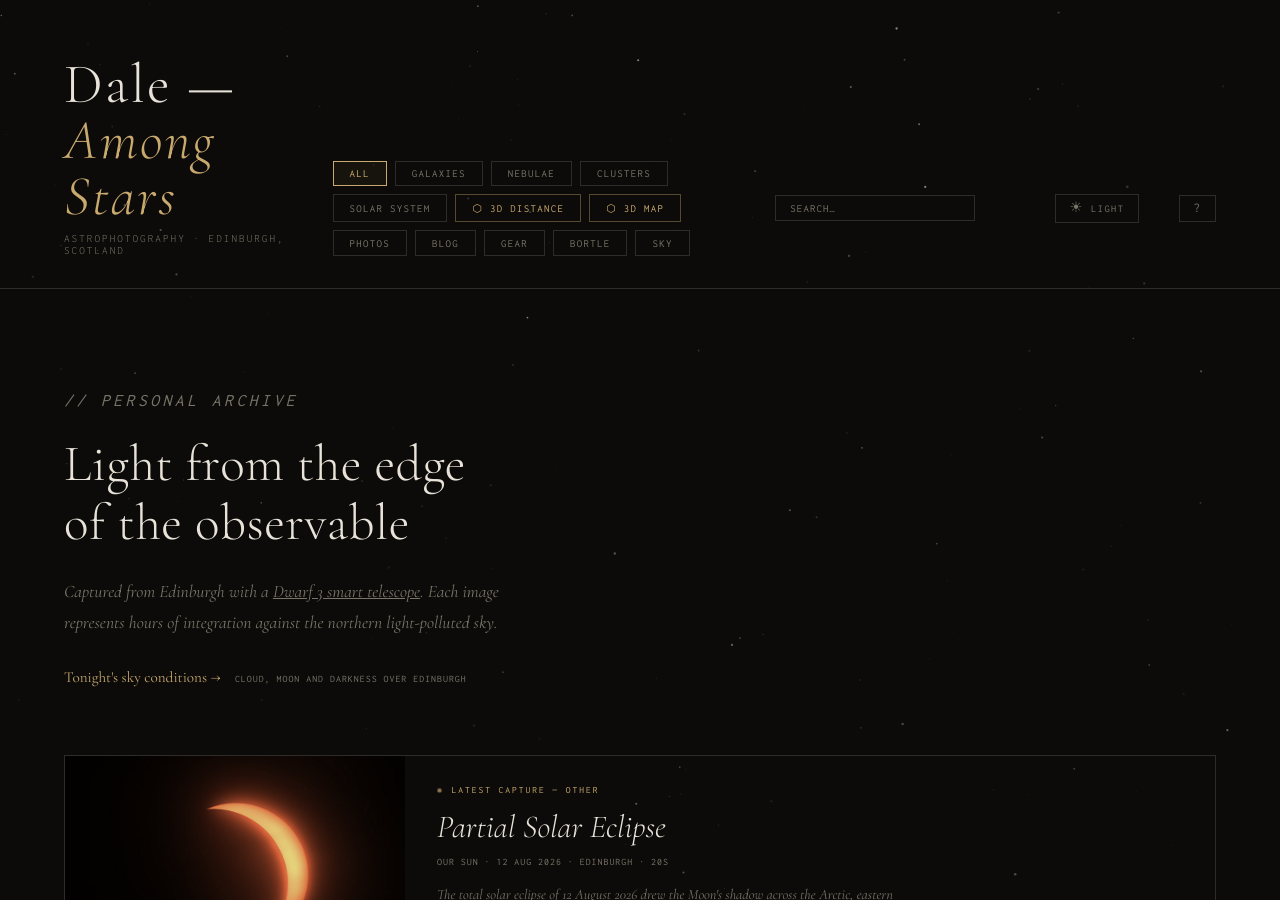
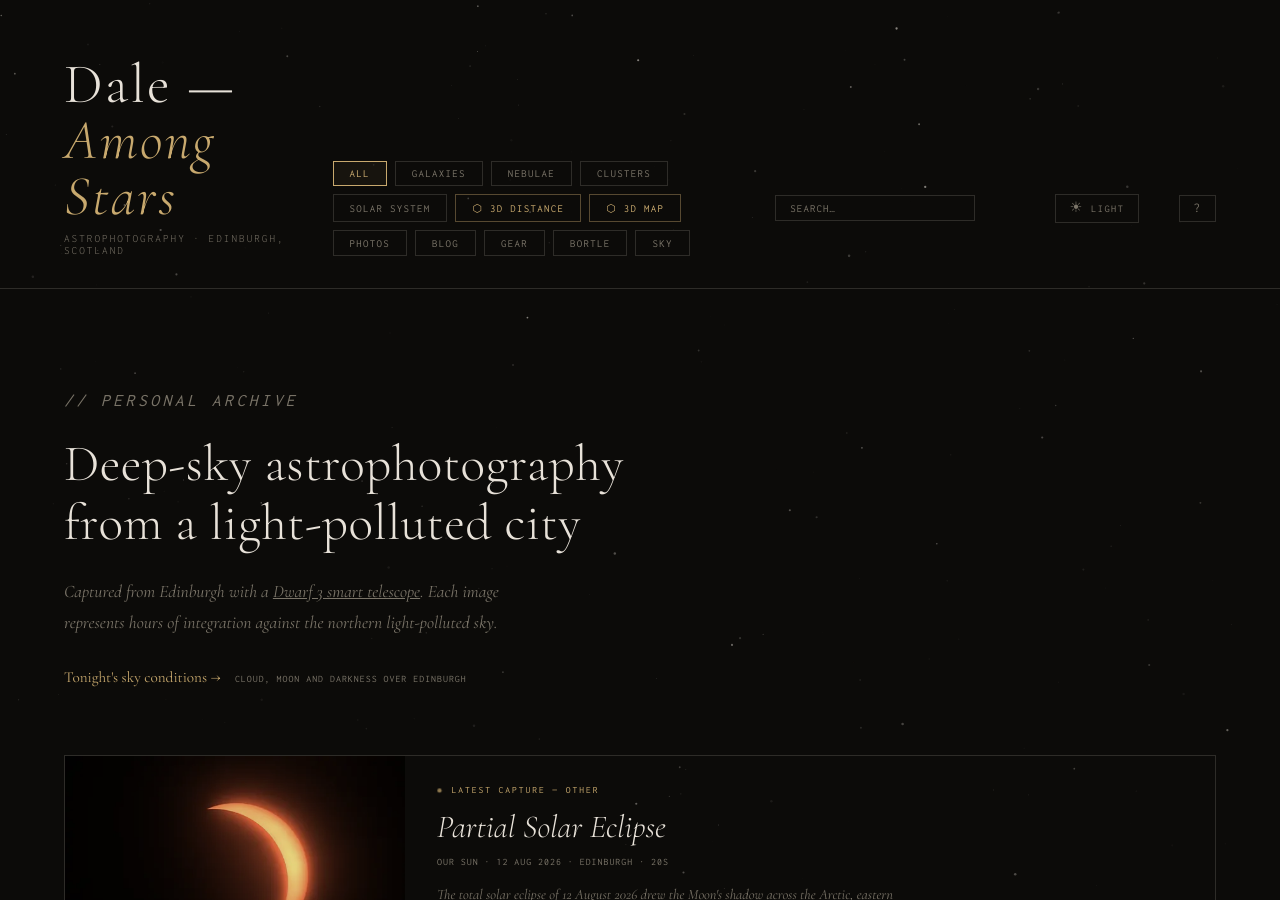
Before and after one commit to CMDRPhaedra/Astrophotography, a Jekyll site: the page index.html, which Jekyll copies as it is, in a window 1280 px wide and 900 px high. Built offline with Jekyll 4.4.1, drawn with Linux system fonts in a browser that asks for light colours.

Commit message:
Give the hero a topical heading and stop the strip loading a full image
The hero's h2 was 'Light from the edge of the observable' — the strongest
heading on the page carrying no indication of what the site is. It now says
what the page is about. The masthead is untouched.

The latest-capture strip renders into a 340px box but loaded the
full-resolution capture, and it is the only eager image on the page, which
makes it the likeliest LCP element — today's top entry is 38 KB, but the
next Heart & Soul-sized one would have been 1.6 MB. It loads the thumbnail
now, falling back to the full image if that is missing.

Also adds og:site_name and og:locale, and sets the document language to
en-GB, which is what the schema already claimed via inLanguage.

```diff
--- a/_layouts/app.html
+++ b/_layouts/app.html
@@ -1,5 +1,5 @@
 <!DOCTYPE html>
-<html lang="en" data-theme="dark">
+<html lang="en-GB" data-theme="dark">
 <head>
 <meta charset="UTF-8">
 <meta name="viewport" content="width=device-width, initial-scale=1.0">
@@ -9,6 +9,8 @@
 <meta property="og:description" content="{{ page.description }}">
 <meta property="og:type" content="website">
 <meta property="og:url" content="{{ site.url }}{{ page.url }}">
+<meta property="og:site_name" content="Among Stars">
+<meta property="og:locale" content="en_GB">
 <meta name="robots" content="max-snippet:-1, max-image-preview:large, max-video-preview:-1">
 <link rel="canonical" href="{{ site.url }}{{ page.url }}">
 <link rel="icon" href="/favicon.svg" type="image/svg+xml">
--- a/_layouts/default.html
+++ b/_layouts/default.html
@@ -1,5 +1,5 @@
 <!DOCTYPE html>
-<html lang="en" data-theme="dark">
+<html lang="en-GB" data-theme="dark">
 <head>
 <meta charset="UTF-8">
 <meta name="viewport" content="width=device-width, initial-scale=1.0">
@@ -33,6 +33,8 @@
 <meta name="twitter:image" content="{{ site.url }}{{ page.image }}">{% endif %}
 <meta property="og:type" content="{% if page.layout == 'post' %}article{% else %}website{% endif %}">
 <meta property="og:url" content="{{ site.url }}{{ page.url }}">
+<meta property="og:site_name" content="Among Stars">
+<meta property="og:locale" content="en_GB">
 {%- comment -%}
   max-snippet:-1 and max-image-preview:large lift the length limits Google
   otherwise picks for itself. Both are honoured by AI Overviews and AI Mode as
--- a/index.html
+++ b/index.html
@@ -1,5 +1,5 @@
 <!DOCTYPE html>
-<html lang="en" data-theme="dark">
+<html lang="en-GB" data-theme="dark">
 <head>
 <meta charset="UTF-8">
 <meta name="viewport" content="width=device-width, initial-scale=1.0">
@@ -10,6 +10,8 @@
 <meta property="og:image" content="https://chryse.co.uk/images/m101_pinwheel_galaxy_v4.webp">
 <meta property="og:type" content="website">
 <meta property="og:url" content="https://chryse.co.uk/">
+<meta property="og:site_name" content="Among Stars">
+<meta property="og:locale" content="en_GB">
 <meta name="twitter:card" content="summary_large_image">
 <meta name="twitter:title" content="Dale — Among Stars">
 <meta name="twitter:description" content="Deep-sky astrophotography from Edinburgh, Scotland.">
@@ -924,7 +926,7 @@
 <!-- HERO -->
 <section class="hero">
   <p class="hero-label">// Personal Archive</p>
-  <h2>Light from the edge<br>of the observable</h2>
+  <h2>Deep-sky astrophotography<br>from a light-polluted city</h2>
   <p>Captured from Edinburgh with a <a href="/gear/" style="color:inherit;">Dwarf 3 smart telescope</a>. Each image represents hours of integration against the northern light-polluted sky.</p>
   <p class="hero-sky"><a href="/sky/">Tonight's sky conditions &rarr;</a> <span>Cloud, moon and darkness over Edinburgh</span></p>
 </section>
@@ -1815,7 +1817,13 @@ function buildLatestCapture() {
   const data = CAPTURES[0];
   if(!data) return;
   const label = data.tag.charAt(0).toUpperCase() + data.tag.slice(1);
-  const imgHTML = data.img ? `<img src="${data.img}" alt="${data.title}" loading="eager" decoding="async">` : '';
+  // The thumbnail, not data.img: this strip renders into a 340px box but was
+  // loading the full-resolution capture — up to 1.6 MB — and being eager, it is
+  // the likeliest LCP element on the page. Falls back to the full image if the
+  // thumbnail is missing, the same way the grid cards do.
+  const imgHTML = data.img
+    ? `<img src="${thumbSrc(data.img)}" alt="${escapeHTML(data.title)}" loading="eager" decoding="async" onerror="if(!this.dataset.fellBack){this.dataset.fellBack='1';this.src='${data.img}';}">`
+    : '';
   const wrap = document.getElementById('latest-capture');
   wrap.innerHTML = `
     <div class="latest-inner">
```
